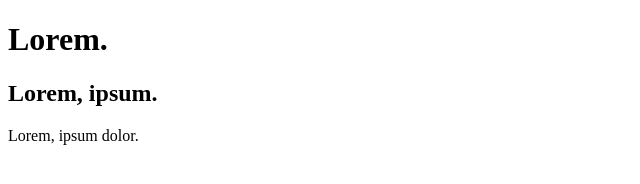
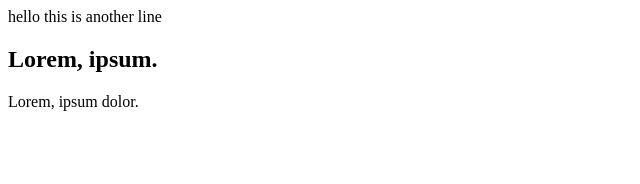
Before and after one commit to nafij-islam/test, a plain HTML site: page index.html in a window 1280 px wide. Shown: the whole page, without its empty margins (0-640 px from the left). Drawn offline with Linux system fonts and the light colour scheme.

Commit message:
rename h1 tag

```diff
--- a/index.html
+++ b/index.html
@@ -7,7 +7,7 @@
 </head>
 <body>
 
-    <h1>Lorem.</h1>
+   hello this is another line
     <h2>Lorem, ipsum.</h2>
     <p>Lorem, ipsum dolor.</p>
 </body>
```
